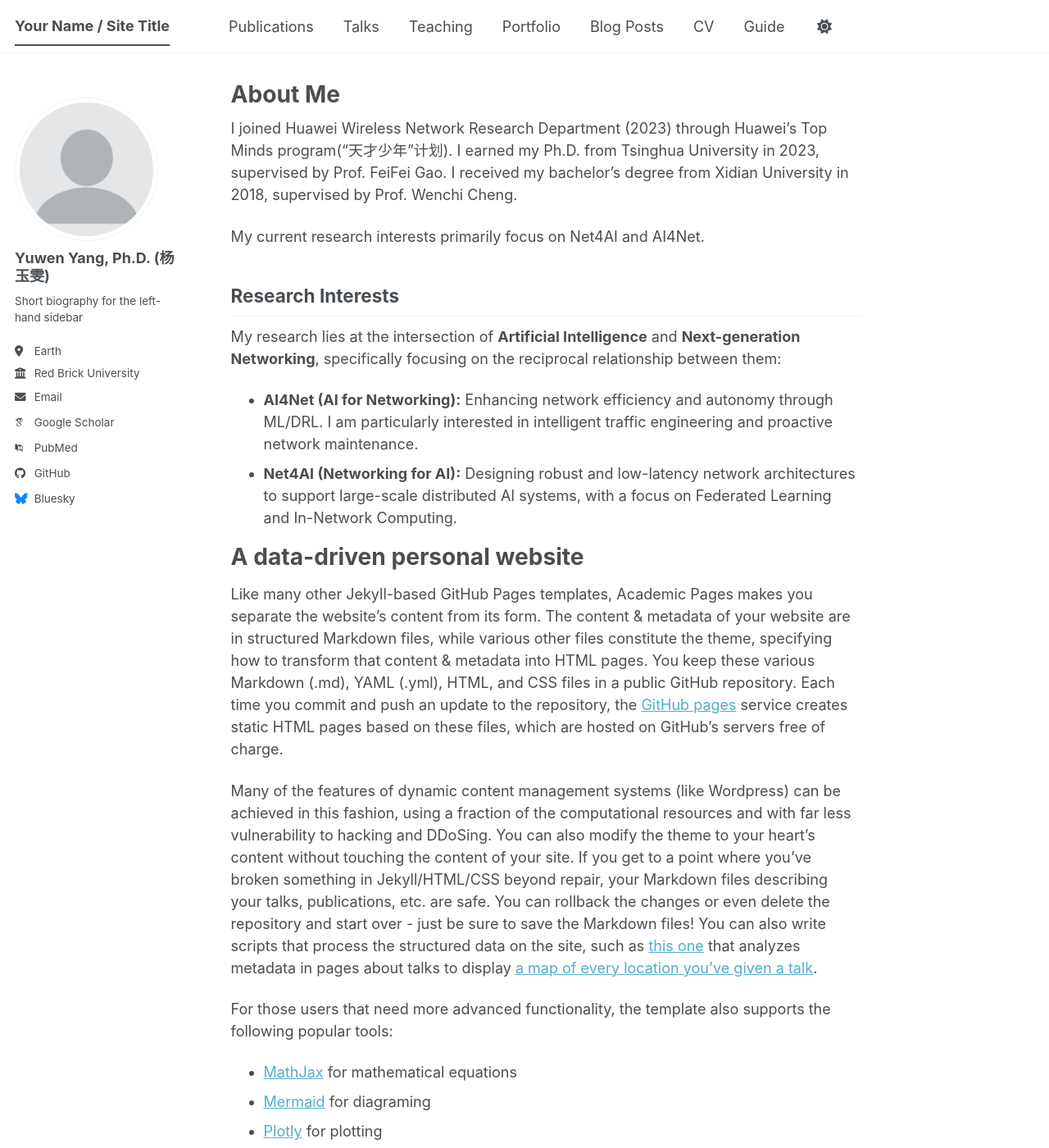
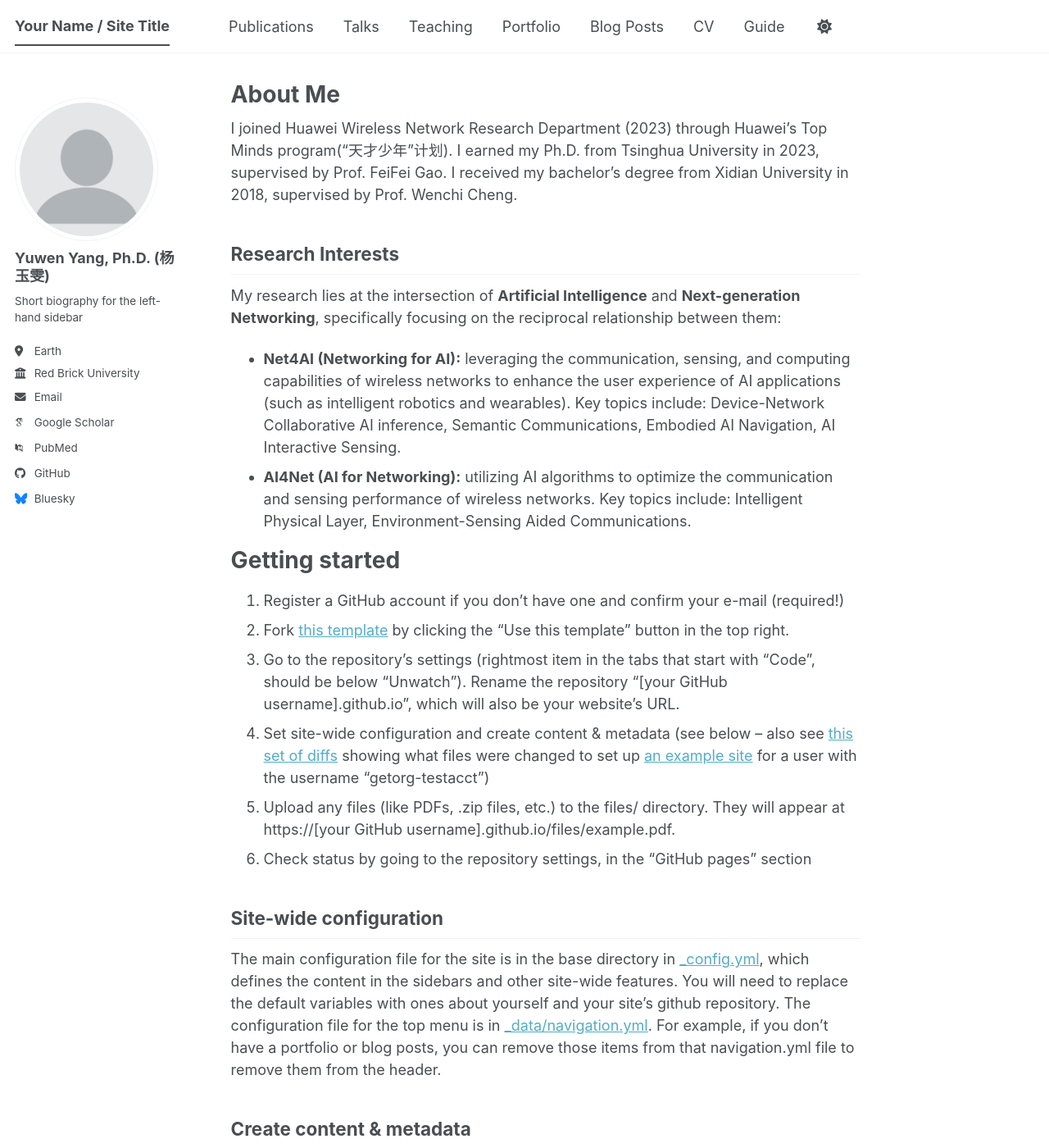
Before and after one commit to yangyuwenyang/yangyuwenyang.github.io, a Jekyll site: the page built from _pages/about.md, in a window 1280 px wide and 1400 px high. Shown: the whole window at 82% size. Built offline with Jekyll 4.4.1, drawn with Linux system fonts in a browser that asks for light colours; some web fonts are replaced; a script bundle is joined from its source files by our own code; library files that are not in the unit come from our copies.

Commit message:
Update about.md

```diff
--- a/_pages/about.md
+++ b/_pages/about.md
@@ -9,24 +9,15 @@
 
 I joined Huawei Wireless Network Research Department (2023) through Huawei’s Top Minds program(“天才少年”计划). I earned my Ph.D. from Tsinghua University in 2023, supervised by Prof. FeiFei Gao. I received my bachelor's degree from Xidian University in 2018, supervised by Prof. Wenchi Cheng.
 
-My current research interests primarily focus on Net4AI and AI4Net.
 
 ## Research Interests
 My research lies at the intersection of **Artificial Intelligence** and **Next-generation Networking**, specifically focusing on the reciprocal relationship between them:
 
-* **AI4Net (AI for Networking):** Enhancing network efficiency and autonomy through ML/DRL. I am particularly interested in intelligent traffic engineering and proactive network maintenance.
-* **Net4AI (Networking for AI):** Designing robust and low-latency network architectures to support large-scale distributed AI systems, with a focus on Federated Learning and In-Network Computing.
+* **Net4AI (Networking for AI):** leveraging the communication, sensing, and computing capabilities of wireless networks to enhance the user experience of AI applications (such as intelligent robotics and wearables). Key topics include: Device-Network Collaborative AI inference, Semantic Communications, Embodied AI Navigation, AI Interactive Sensing.
+* **AI4Net (AI for Networking):** utilizing AI algorithms to optimize the communication and sensing performance of wireless networks. Key topics include: Intelligent Physical Layer, Environment-Sensing Aided Communications.
 
-A data-driven personal website
-======
-Like many other Jekyll-based GitHub Pages templates, Academic Pages makes you separate the website's content from its form. The content & metadata of your website are in structured Markdown files, while various other files constitute the theme, specifying how to transform that content & metadata into HTML pages. You keep these various Markdown (.md), YAML (.yml), HTML, and CSS files in a public GitHub repository. Each time you commit and push an update to the repository, the [GitHub pages](https://pages.github.com/) service creates static HTML pages based on these files, which are hosted on GitHub's servers free of charge.
 
-Many of the features of dynamic content management systems (like Wordpress) can be achieved in this fashion, using a fraction of the computational resources and with far less vulnerability to hacking and DDoSing. You can also modify the theme to your heart's content without touching the content of your site. If you get to a point where you've broken something in Jekyll/HTML/CSS beyond repair, your Markdown files describing your talks, publications, etc. are safe. You can rollback the changes or even delete the repository and start over - just be sure to save the Markdown files! You can also write scripts that process the structured data on the site, such as [this one](https://github.com/academicpages/academicpages.github.io/blob/master/talkmap.ipynb) that analyzes metadata in pages about talks to display [a map of every location you've given a talk](https://academicpages.github.io/talkmap.html).
 
-For those users that need more advanced functionality, the template also supports the following popular tools:
-- [MathJax](https://www.mathjax.org/) for mathematical equations
-- [Mermaid](https://mermaid.js.org/) for diagraming
-- [Plotly](https://plotly.com/javascript/) for plotting
 
 Getting started
 ======
```
